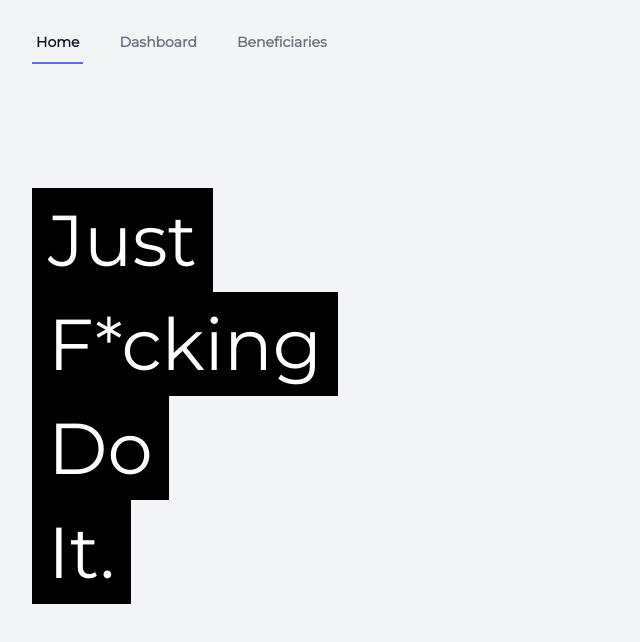
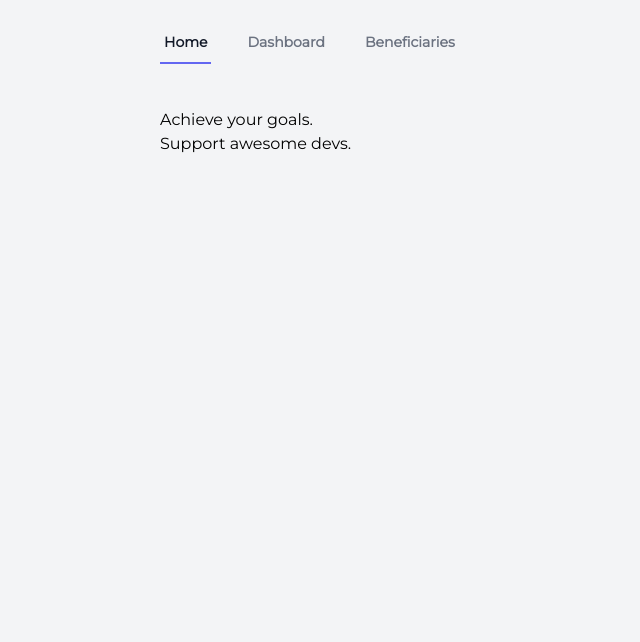
Before and after one commit to bartomolina/goalswei, a Next.js app in the folder app/: page / in a window 1280 px wide. Shown: the top 642 px of the page, without its empty margins (0-640 px from the left). Built offline with nearby package versions, Linux system fonts and the light colour scheme.

Commit message:
Updating layout

```diff
--- a/app/components/nav.tsx
+++ b/app/components/nav.tsx
@@ -16,7 +16,7 @@ const Nav = () => {
     <Disclosure as="nav" className="bg- hite">
       {({ open }) => (
         <>
-          <div className="mx-auto max-w-7xl pt-7 pb-3 px-4 sm:px-6 lg:px-8">
+          <div className="mx-auto max-w-5xl pt-7 pb-3 px-4 sm:px-6 lg:px-8">
             <div className="flex h-9 justify-between">
               <div className="flex">
                 {/* Menu items */}
--- a/app/pages/index.tsx
+++ b/app/pages/index.tsx
@@ -1,6 +1,4 @@
 import Head from "next/head";
-import Image from "next/image";
-import weightsPic from "../public/weights.jpg";
 
 export default function Home() {
   return (
@@ -9,18 +7,10 @@ export default function Home() {
         <title>WAGMI - Home</title>
         <meta name="description" content="WAGMI" />
       </Head>
-      <div className="mx-auto max-w-7xl sm:px-6 lg:px-8">
+      <div className="mx-auto max-w-5xl sm:px-6 lg:px-8">
         <div className="px-4 py-8 sm:px-0">
-          <header className="pt-20">
-            <h1 className="text-7xl text-white">
-              <span className="inline-block bg-black p-4">Just</span>
-              <br />
-              <span className="inline-block bg-black p-4">F*cking</span>
-              <br />
-              <span className="inline-block bg-black p-4">Do</span>
-              <br />
-              <span className="inline-block bg-black p-4">It.</span>
-            </h1>
+          <header>
+            <h1>Achieve your goals.<br />Support awesome devs.</h1>
           </header>
           <main></main>
         </div>
```
Also changed, not shown: 1 other file (tests, documents, lock files or other folders).
